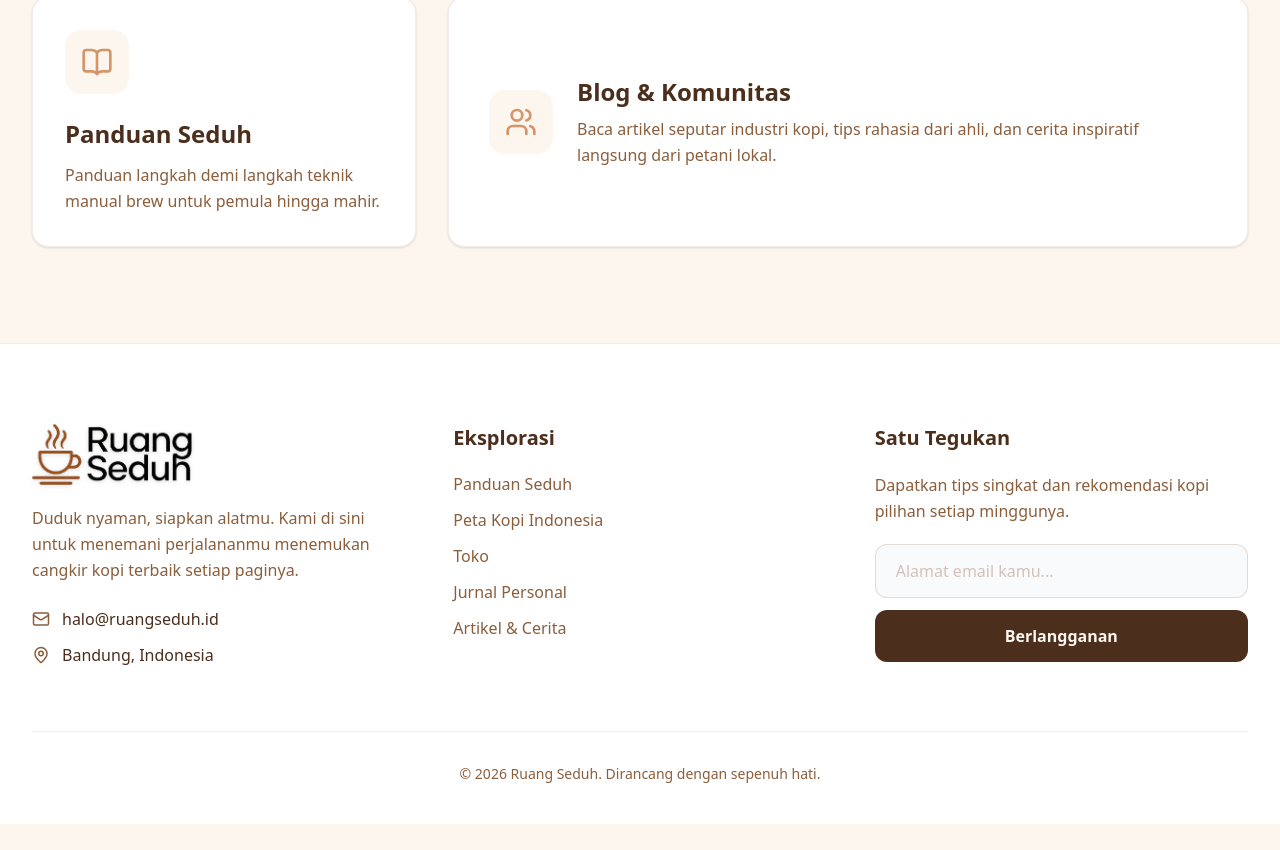
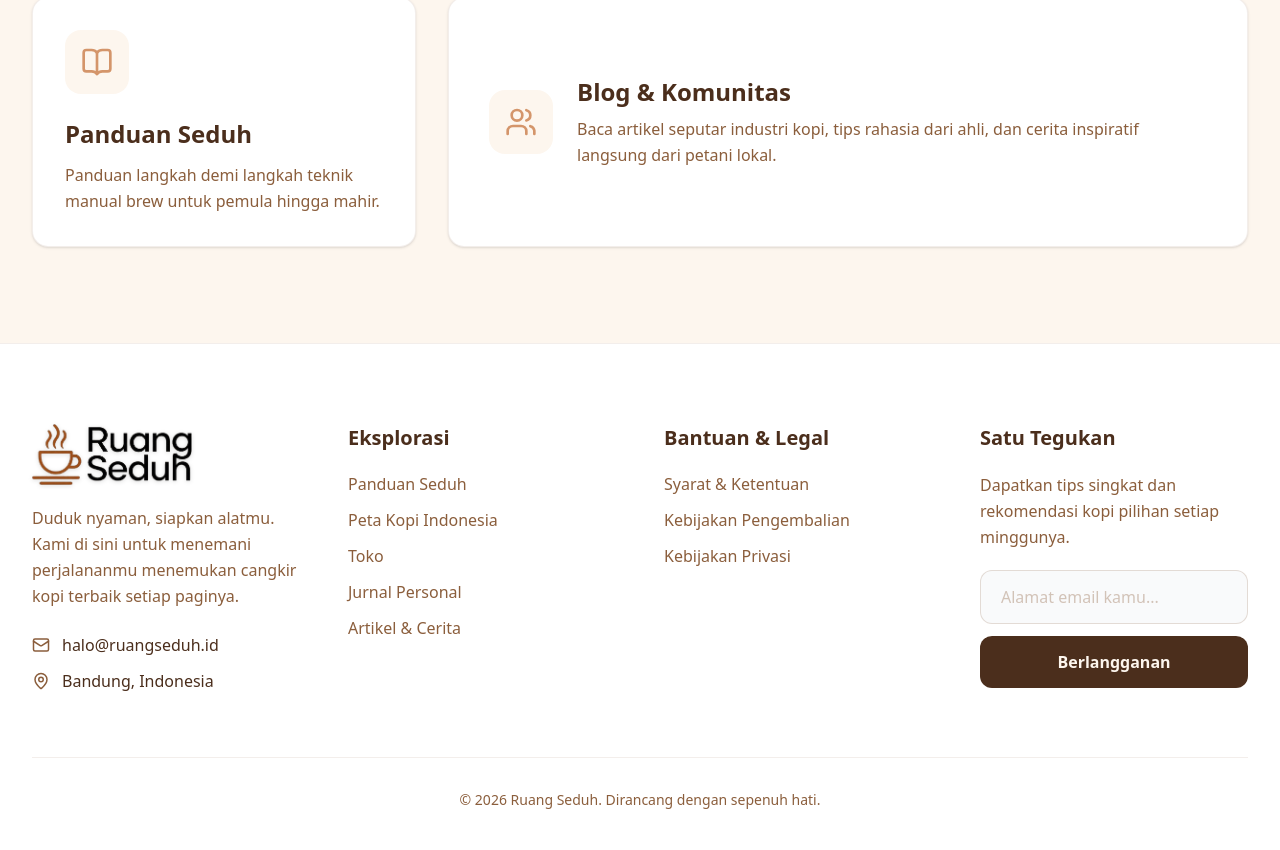
Before and after one commit to Farhanrhm/ruang-seduh, a Next.js app: page / in a window 1280 px wide. Shown: the part 1395-2245 px from the top of the page. Before the commit the page ends 2219 px from the top, so only its background shows below. Built offline with nearby package versions, Linux system fonts and the light colour scheme; no server answers.

Commit message:
feat(layout): add legal navigation links to footer grid

```diff
--- a/components/Footer.tsx
+++ b/components/Footer.tsx
@@ -48,7 +48,7 @@ export default function Footer() {
   return (
     <footer className="bg-white border-t border-[#8B5E3C]/10 pt-20 pb-10 text-[#4B2E1C]">
       <div className="container mx-auto px-4 md:px-8 max-w-7xl">
-        <div className="grid grid-cols-1 md:grid-cols-3 gap-12 mb-16">
+        <div className="grid grid-cols-1 md:grid-cols-2 lg:grid-cols-4 gap-8 md:gap-12 mb-16">
 
           {/* Kolom 1: Brand, Bio, Kontak */}
           <div className="space-y-5">
@@ -84,7 +84,17 @@ export default function Footer() {
             </ul>
           </div>
 
-          {/* Kolom 3: Newsletter */}
+          {/* Kolom 3: Bantuan & Legal */}
+          <div className="space-y-5">
+            <h4 className="font-judul font-bold text-xl">Bantuan & Legal</h4>
+            <ul className="space-y-3 font-teks text-[#8B5E3C]">
+              <li><Link href="/syarat-ketentuan" className="hover:text-[#A9683C] hover:translate-x-1 flex items-center transition-all">Syarat & Ketentuan</Link></li>
+              <li><Link href="/kebijakan-pengembalian" className="hover:text-[#A9683C] hover:translate-x-1 flex items-center transition-all">Kebijakan Pengembalian</Link></li>
+              <li><Link href="/kebijakan-privasi" className="hover:text-[#A9683C] hover:translate-x-1 flex items-center transition-all">Kebijakan Privasi</Link></li>
+            </ul>
+          </div>
+
+          {/* Kolom 4: Newsletter */}
           <div className="space-y-5">
             <h4 className="font-judul font-bold text-xl">Satu Tegukan</h4>
             <p className="font-teks text-[#8B5E3C] leading-relaxed">
```
